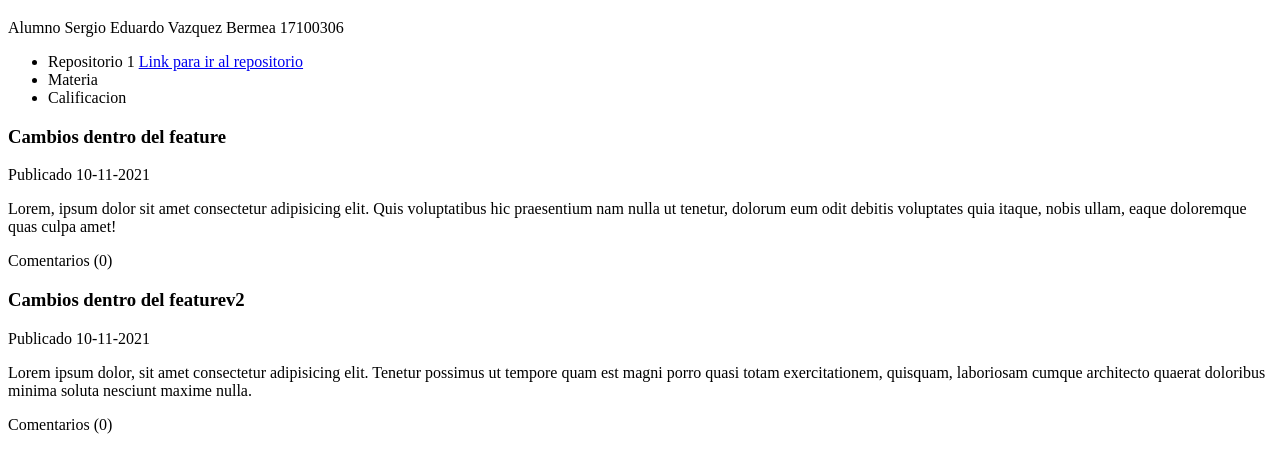
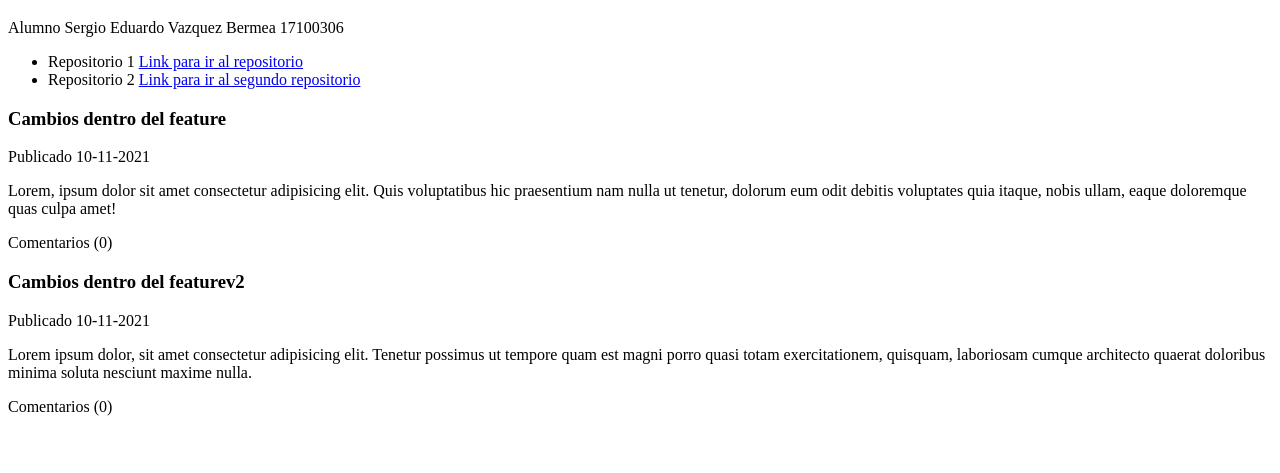
Before and after one commit to lalovzqz/examenp2, a plain HTML site: page index.html in a window 1280 px wide. Shown: the part 61-534 px from the top of the page. Drawn offline with Linux system fonts and the light colour scheme.

Commit message:
Se agrego el segundo repositorio

```diff
--- a/index.html
+++ b/index.html
@@ -13,8 +13,7 @@
     </p>
     <ul>
         <li>Repositorio 1 <a href="https://github.com/lalovzqz/website">Link para ir al repositorio</a></li>
-        <li>Materia</li>
-        <li>Calificacion</li>
+        <li>Repositorio 2 <a href="https://github.com/lalovzqz/examenp1">Link para ir al segundo repositorio</a></li>
     </ul>
     <section>
         <article>
```
